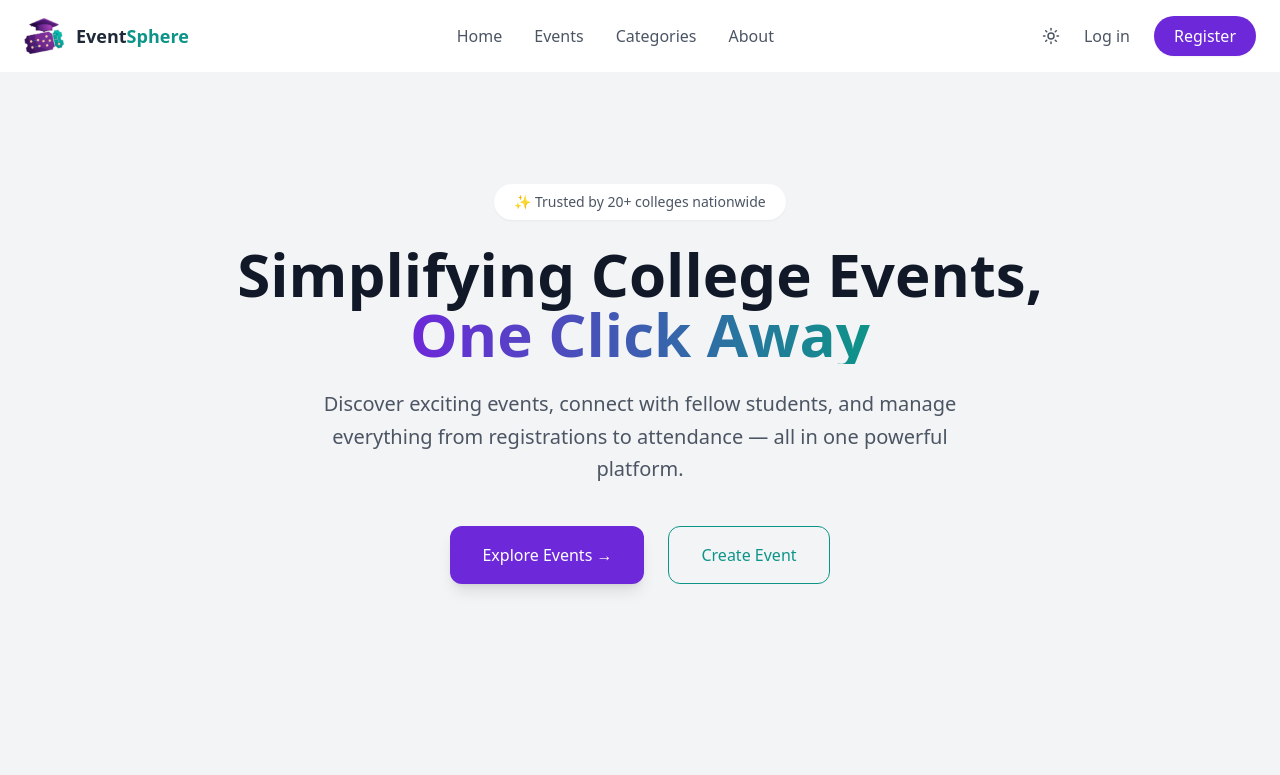
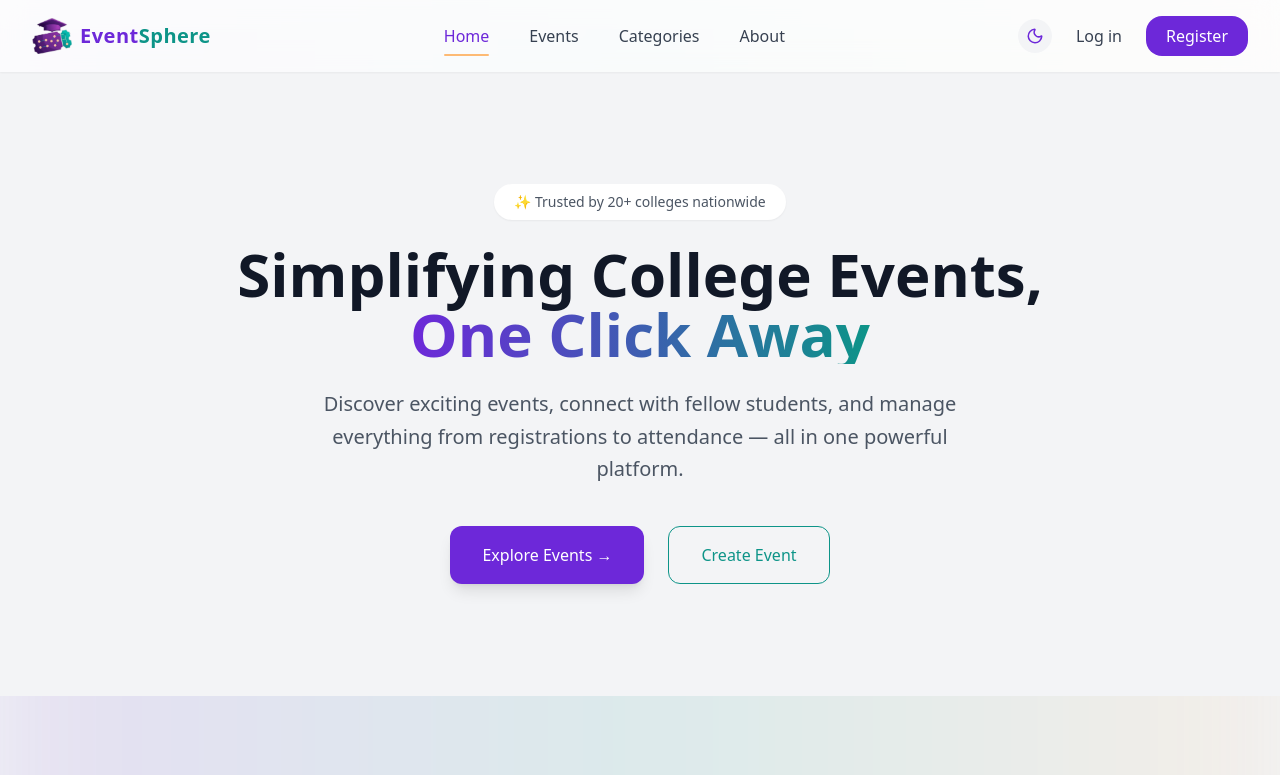
Before and after one commit to JanhaviShigwan/FinalYearProject, a React (Create React App) app in the folder Frontend/eventsphere/: page / in a window 1280 px wide. Shown: the top 775 px of the page. Built offline with nearby package versions, Linux system fonts and the light colour scheme.

Commit message:
Done With About Us Page (Linking)

```diff
--- a/Frontend/eventsphere/package.json
+++ b/Frontend/eventsphere/package.json
@@ -11,6 +11,7 @@
     "lucide-react": "^0.575.0",
     "react": "^19.2.4",
     "react-dom": "^19.2.4",
+    "react-router-dom": "^7.13.0",
     "react-scripts": "5.0.1",
     "web-vitals": "^2.1.4"
   },
--- a/Frontend/eventsphere/src/App.js
+++ b/Frontend/eventsphere/src/App.js
@@ -1,9 +1,19 @@
+import React from "react";
+import { BrowserRouter as Router, Routes, Route } from "react-router-dom";
 import Home from "./pages/Home";
+import About from "./pages/AboutUs";
+import Navbar from "./components/Navbar";
 
 function App() {
- return(
-  <Home/>
- );
+  return (
+    <Router>
+      {/* <Navbar /> */}
+      <Routes>
+        <Route path="/" element={<Home />} />
+        <Route path="/about" element={<About />} />
+      </Routes>
+    </Router>
+  );
 }
 
 export default App;
--- a/Frontend/eventsphere/src/components/Navbar.jsx
+++ b/Frontend/eventsphere/src/components/Navbar.jsx
@@ -1,45 +1,117 @@
 import { useContext } from "react";
 import { ThemeContext } from "../context/ThemeContext";
 import { Sun, Moon } from "lucide-react";
+import { Link, useLocation } from "react-router-dom";
 import logo from "../assets/EventSphere.png";
 
 export default function Navbar() {
   const { darkMode, setDarkMode } = useContext(ThemeContext);
+  const location = useLocation();
 
   return (
-    <nav className="navbar-container">
-      <div className="navbar-wrapper">
+    <nav className="sticky top-0 z-50 bg-white/80 dark:bg-gray-900/80 backdrop-blur-md shadow-sm transition-all duration-300">
+      <div className="max-w-7xl mx-auto px-8 py-4 flex justify-between items-center">
 
         {/* Logo */}
-        <div className="navbar-logo">
-          <img src={logo} alt="CampusVibe Logo" className="logo-image" />
-          <span className="brand-name">
-            Event<span className="brand-highlight">Sphere</span>
+        <Link to="/" className="flex items-center space-x-2">
+          <img src={logo} alt="EventSphere Logo" className="w-10 h-10 object-contain" />
+          <span className="text-xl font-bold text-[#6D28D9] dark:text-purple-400 tracking-wide">
+            Event<span className="text-[#0D9488]">Sphere</span>
           </span>
-        </div>
+        </Link>
 
         {/* Center Links */}
-        <div className="nav-links">
-          <a href="#">Home</a>
-          <a href="#">Events</a>
-          <a href="#">Categories</a>
-          <a href="#">About</a>
+        <div className="hidden md:flex space-x-10 font-medium">
+
+          <Link
+            to="/"
+            className={`relative transition duration-300 ${
+              location.pathname === "/"
+                ? "text-[#6D28D9] dark:text-purple-400"
+                : "text-gray-700 dark:text-gray-300 hover:text-[#0D9488]"
+            }`}
+          >
+            Home
+            {location.pathname === "/" && (
+              <span className="absolute -bottom-2 left-0 w-full h-0.5 bg-[#FDBA74] rounded-full"></span>
+            )}
+          </Link>
+
+          <Link
+            to="/events"
+            className={`relative transition duration-300 ${
+              location.pathname === "/events"
+                ? "text-[#6D28D9] dark:text-purple-400"
+                : "text-gray-700 dark:text-gray-300 hover:text-[#0D9488]"
+            }`}
+          >
+            Events
+            {location.pathname === "/events" && (
+              <span className="absolute -bottom-2 left-0 w-full h-0.5 bg-[#FDBA74] rounded-full"></span>
+            )}
+          </Link>
+
+          <Link
+            to="/categories"
+            className={`relative transition duration-300 ${
+              location.pathname === "/categories"
+                ? "text-[#6D28D9] dark:text-purple-400"
+                : "text-gray-700 dark:text-gray-300 hover:text-[#0D9488]"
+            }`}
+          >
+            Categories
+            {location.pathname === "/categories" && (
+              <span className="absolute -bottom-2 left-0 w-full h-0.5 bg-[#FDBA74] rounded-full"></span>
+            )}
+          </Link>
+
+          <Link
+            to="/about"
+            className={`relative transition duration-300 ${
+              location.pathname === "/about"
+                ? "text-[#6D28D9] dark:text-purple-400"
+                : "text-gray-700 dark:text-gray-300 hover:text-[#0D9488]"
+            }`}
+          >
+            About
+            {location.pathname === "/about" && (
+              <span className="absolute -bottom-2 left-0 w-full h-0.5 bg-[#FDBA74] rounded-full"></span>
+            )}
+          </Link>
+
         </div>
 
         {/* Right Section */}
-        <div className="nav-actions">
+        <div className="flex items-center space-x-6">
+
+          {/* Theme Toggle */}
           <button
             onClick={() => setDarkMode(!darkMode)}
-            className="theme-toggle"
+            className="p-2 rounded-full bg-[#F3F4F6] dark:bg-gray-800 hover:bg-[#FDBA74]/30 transition"
           >
-            {darkMode ? <Moon size={18} /> : <Sun size={18} />}
+            {darkMode ? (
+              <Sun size={18} className="text-[#FDBA74]" />
+            ) : (
+              <Moon size={18} className="text-[#6D28D9]" />
+            )}
           </button>
 
-          <a href="#" className="login-text">Log in</a>
+          {/* Login */}
+          <Link
+            to="/login"
+            className="text-gray-700 dark:text-gray-300 hover:text-[#0D9488] transition"
+          >
+            Log in
+          </Link>
 
-          <button className="register-btn">
+          {/* Register Button */}
+          <Link
+            to="/register"
+            className="px-5 py-2 rounded-2xl bg-[#6D28D9] text-white font-medium hover:scale-105 hover:shadow-lg transition-all duration-300"
+          >
             Register
-          </button>
+          </Link>
+
         </div>
 
       </div>
--- /dev/null
+++ b/Frontend/eventsphere/src/pages/AboutUs.jsx
@@ -0,0 +1,125 @@
+import React from "react";
+import Navbar from "../components/Navbar";
+import Footer from "../components/Footer";
+
+const AboutUs = () => {
+  return (
+    <>
+    <Navbar/>
+    <div className="bg-[#F3F4F6] dark:bg-gray-900 text-gray-800 dark:text-gray-200 transition-colors duration-300">
+
+      {/* Hero Section */}
+      <section className="relative py-24 px-6 text-center overflow-hidden">
+        <div className="absolute inset-0 bg-gradient-to-r from-[#6D28D9]/10 via-[#0D9488]/10 to-[#FDBA74]/10 dark:from-[#6D28D9]/20 dark:via-[#0D9488]/20 dark:to-[#FDBA74]/20 blur-3xl"></div>
+        <div className="relative max-w-4xl mx-auto">
+          <h1 className="text-5xl font-bold text-[#6D28D9] dark:text-purple-400 mb-6">
+            About Us
+          </h1>
+          <p className="text-lg text-gray-600 dark:text-gray-300 leading-relaxed">
+            Empowering campus events with smart digital experiences that simplify
+            organization and enhance student participation.
+          </p>
+        </div>
+      </section>
+
+      {/* Who We Are */}
+      <section className="py-20 px-6 max-w-6xl mx-auto grid md:grid-cols-2 gap-12 items-center">
+        <div>
+          <h2 className="text-3xl font-semibold text-[#6D28D9] mb-4">
+            Who We Are
+          </h2>
+          <div className="w-16 h-1 bg-[#FDBA74] mb-6 rounded-full"></div>
+          <p className="text-gray-600 dark:text-gray-300 leading-relaxed">
+            We are passionate developers and students who understand the
+            challenges of managing college events. From long queues to scattered
+            announcements, we’ve experienced it all — and built a solution to fix it.
+          </p>
+        </div>
+
+        <div className="bg-white dark:bg-gray-800 p-8 rounded-2xl shadow-lg dark:shadow-purple-900/20 transition-all duration-300">
+          <p className="text-gray-600 dark:text-gray-300 leading-relaxed">
+            Our platform eliminates manual paperwork, simplifies coordination,
+            and enhances transparency — creating smoother, smarter campus
+            experiences.
+          </p>
+        </div>
+      </section>
+
+      {/* Mission & Vision */}
+      <section className="py-20 px-6 bg-white dark:bg-gray-800 transition-colors duration-300">
+        <div className="max-w-6xl mx-auto grid md:grid-cols-2 gap-10">
+
+          <div className="p-8 rounded-2xl bg-[#F3F4F6] dark:bg-gray-900 shadow-md hover:shadow-xl transition-all duration-300">
+            <h3 className="text-2xl font-semibold text-[#6D28D9] mb-4">
+              Our Mission
+            </h3>
+            <p className="text-gray-600 dark:text-gray-300 leading-relaxed">
+              To simplify and modernize college event management through a secure,
+              intuitive, and reliable digital platform that empowers students and organizers.
+            </p>
+          </div>
+
+          <div className="p-8 rounded-2xl bg-[#F3F4F6] dark:bg-gray-900 shadow-md hover:shadow-xl transition-all duration-300">
+            <h3 className="text-2xl font-semibold text-[#0D9488] mb-4">
+              Our Vision
+            </h3>
+            <p className="text-gray-600 dark:text-gray-300 leading-relaxed">
+              To build a digitally connected campus ecosystem where every event
+              is structured, accessible, and impactful.
+            </p>
+          </div>
+
+        </div>
+      </section>
+
+      {/* What We Offer */}
+      <section className="py-20 px-6 max-w-6xl mx-auto">
+        <h2 className="text-3xl font-semibold text-center text-[#6D28D9] mb-12">
+          What We Offer
+        </h2>
+
+        <div className="grid md:grid-cols-4 gap-8">
+          {[
+            "Smart Event Creation",
+            "Secure Registration",
+            "Real-Time Notifications",
+            "Organized Dashboard"
+          ].map((item, index) => (
+            <div
+              key={index}
+              className="bg-white dark:bg-gray-800 p-6 rounded-2xl shadow-md hover:-translate-y-2 hover:shadow-xl transition-all duration-300"
+            >
+              <div className="w-10 h-10 bg-[#FDBA74]/30 rounded-full mb-4"></div>
+              <h4 className="font-semibold text-[#0D9488] mb-2">{item}</h4>
+              <p className="text-sm text-gray-600 dark:text-gray-400">
+                Designed to simplify and enhance your campus event experience.
+              </p>
+            </div>
+          ))}
+        </div>
+      </section>
+
+      {/* Team Section */}
+      <section className="py-20 px-6 bg-white dark:bg-gray-800 transition-colors duration-300">
+        <h2 className="text-3xl font-semibold text-center text-[#6D28D9] mb-12">
+          Meet the Team
+        </h2>
+
+        <div className="max-w-5xl mx-auto grid md:grid-cols-3 gap-10 text-center">
+          {[1, 2, 3].map((member) => (
+            <div key={member} className="hover:-translate-y-2 transition-all duration-300">
+              <div className="w-28 h-28 mx-auto rounded-full bg-[#0D9488]/20 mb-4"></div>
+              <h4 className="font-semibold text-[#6D28D9]">Team Member</h4>
+              <p className="text-gray-500 dark:text-gray-400 text-sm">Developer</p>
+            </div>
+          ))}
+        </div>
+      </section>
+
+    </div>
+    <Footer/>
+    </>
+  );
+};
+
+export default AboutUs;
--- a/Frontend/eventsphere/src/pages/Home.jsx
+++ b/Frontend/eventsphere/src/pages/Home.jsx
@@ -117,7 +117,21 @@
       initial={{ opacity: 0 }}
       animate={{ opacity: 1 }}
       transition={{ duration: 0.6 }}
+      className="relative bg-[#F3F4F6] dark:bg-gray-900 text-gray-800 dark:text-gray-200 transition-colors duration-300 overflow-hidden"
     >
+
+      <div className="absolute inset-0 bg-gradient-to-r
+        from-[#6D28D9]/10
+        via-[#0D9488]/10
+        to-[#FDBA74]/10
+        dark:from-[#6D28D9]/20
+        dark:via-[#0D9488]/20
+        dark:to-[#FDBA74]/20
+        blur-3xl pointer-events-none">
+    </div>
+
+    {/* Content Layer */}
+    <div className="relative z-10">
       <Navbar />
 
       <AnimatedSection>
@@ -304,6 +318,9 @@
       <AnimatedSection delay={0.6}>
         <Footer />
       </AnimatedSection>
+
+  </div>
+
     </motion.div>
   );
 }
```
Also changed, not shown: 1 other file (tests, documents, lock files or other folders).
